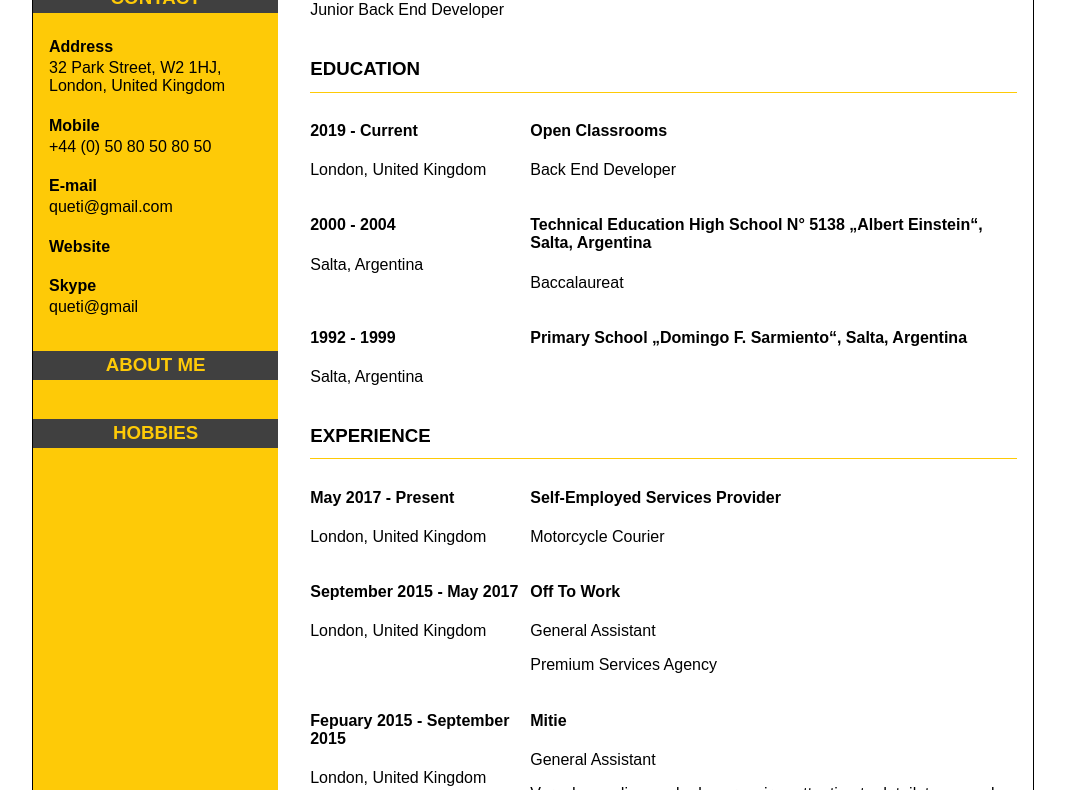
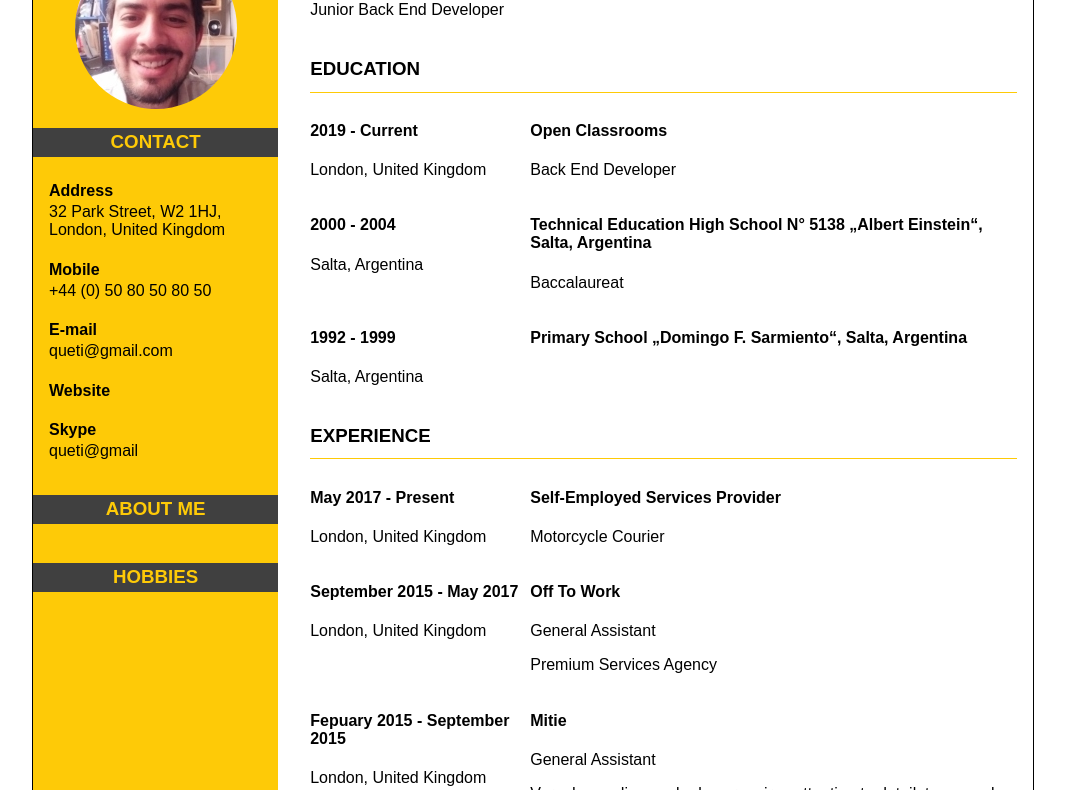
Before and after one commit to emmardo/CV, a plain HTML site: page index.html in a window 1280 px wide. Shown: the part 81-871 px from the top of the page, without its empty margins (107-1172 px from the left). Drawn offline with Linux system fonts and the light colour scheme.

Commit message:
Update index.html

```diff
--- a/index.html
+++ b/index.html
@@ -209,7 +209,7 @@
         </div>
         <div class="othercolumn">
           <div id="image" class="parts">
-            <img src="MG/Picture.jpg" title="Ricardo Diaz Cornejo" alt="CV Picture" class="Container2">
+            <img src="IMG/Picture.jpg" title="Ricardo Diaz Cornejo" alt="CV Picture" class="Container2">
           </div>
           <div class="parts">
             <h3 class="Container2" id="Contact">Contact</h3>
```
